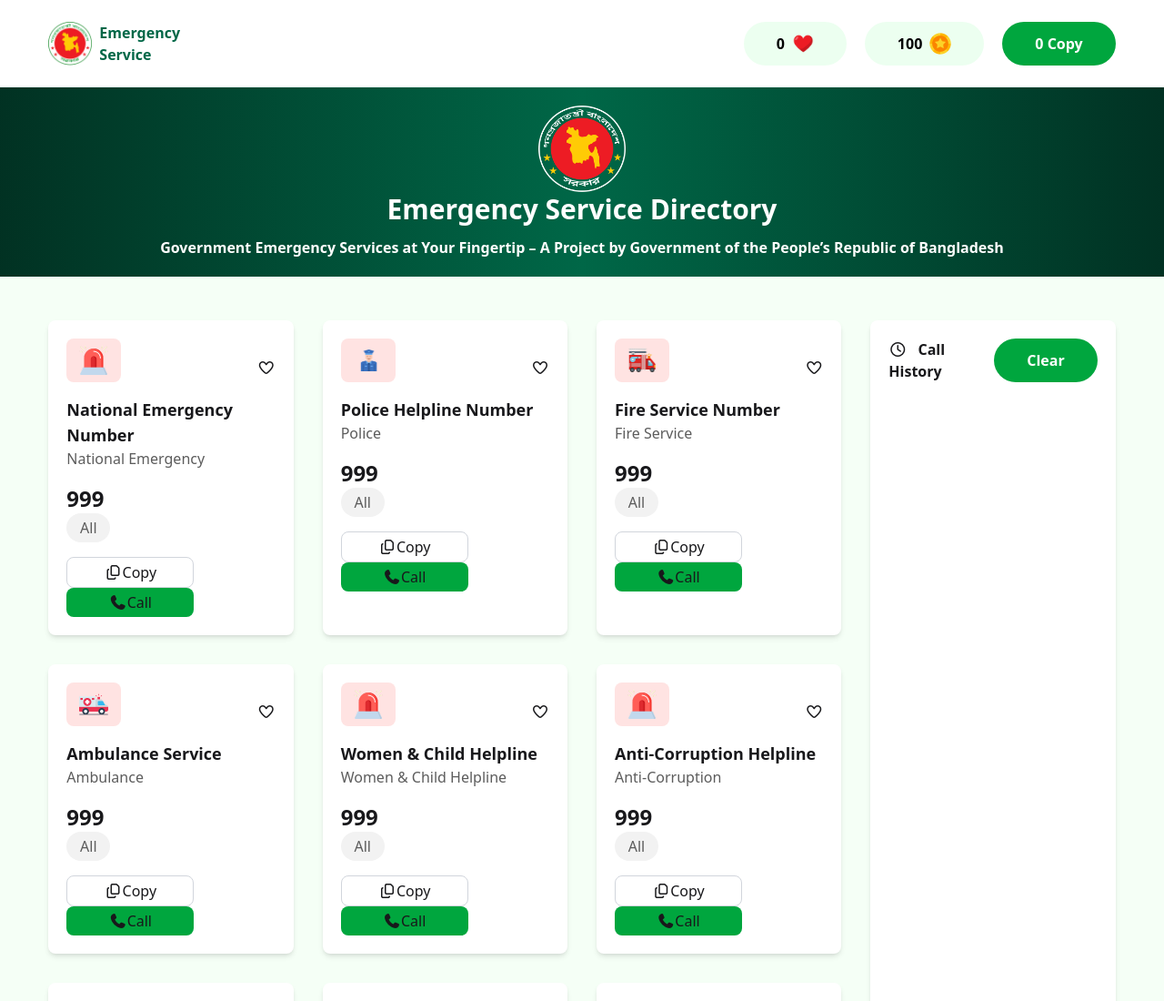
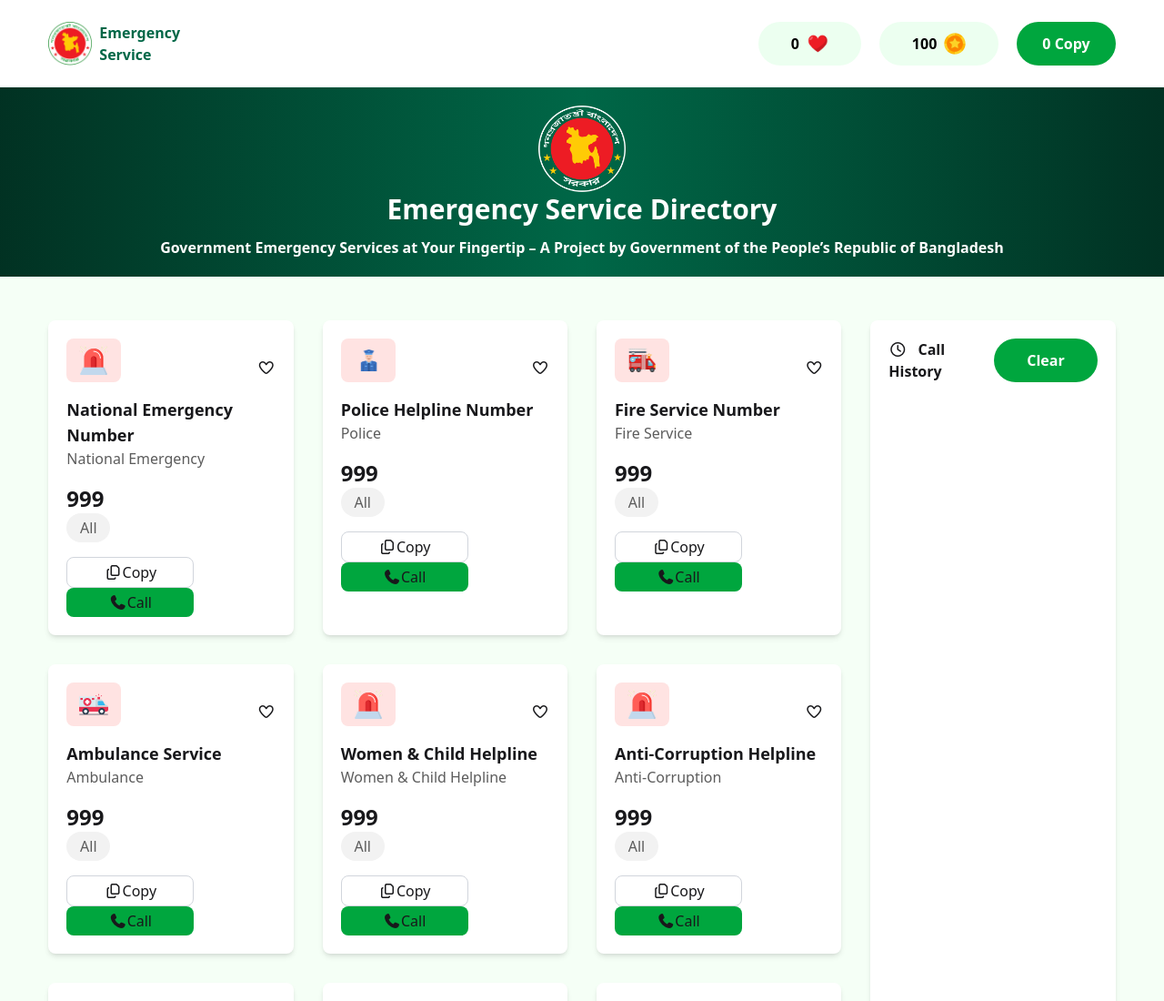
Before and after one commit to Adiba-hossain/emergency-hotline-final, a plain HTML site: page index.html in a window 1280 px wide. Shown: the top 1100 px of the page at 91% size. Drawn offline with nearby package versions, Linux system fonts and the light colour scheme; a web font is replaced by a local one.

Commit message:
readme.md add

```diff
--- a/index.html
+++ b/index.html
@@ -73,7 +73,7 @@
           />
         </div>
         <div
-          class="copy-container font-bold text-white bg-[#00A63E] rounded-full px-9 py-3"
+          class="copy-container font-bold text-white bg-[#00A63E] rounded-full px-7 py-3"
         >
           <span id="copy-count">0</span>
           <span>Copy</span>
```
Also changed, not shown: 1 other file.
